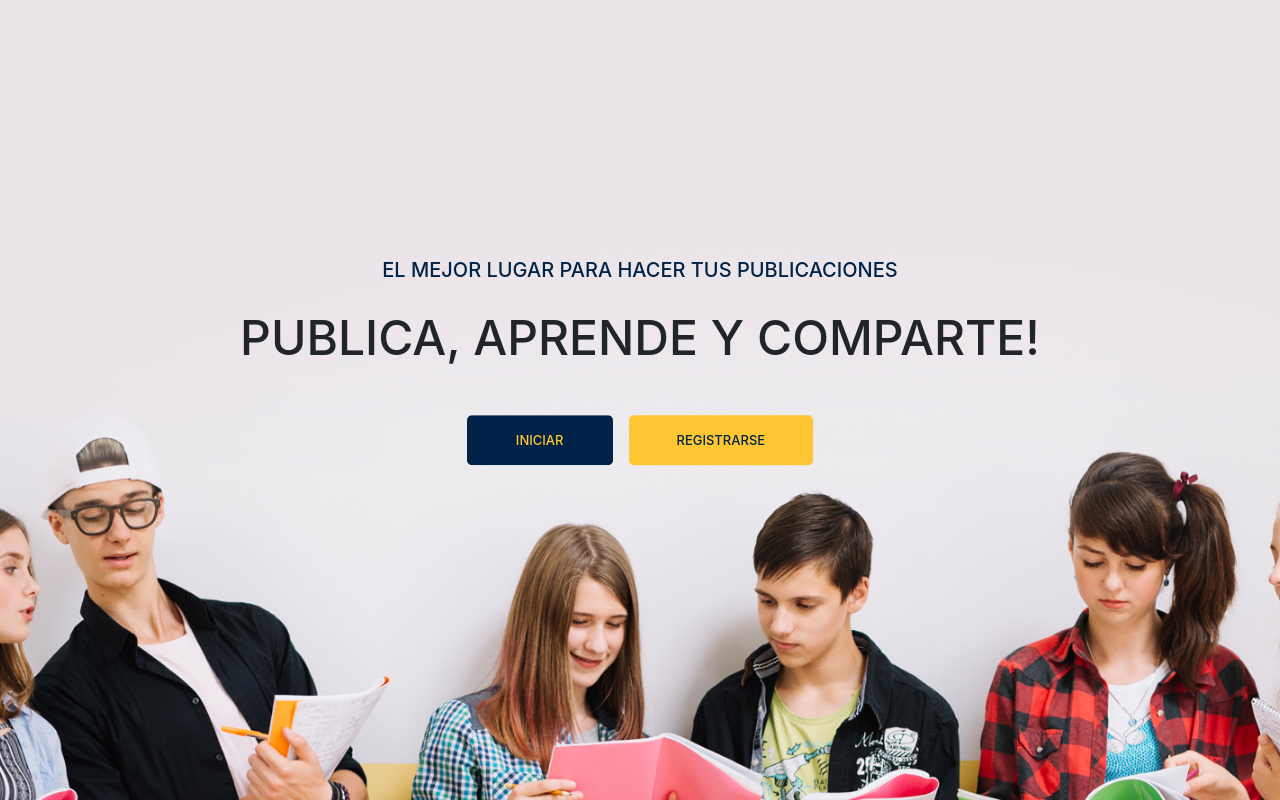
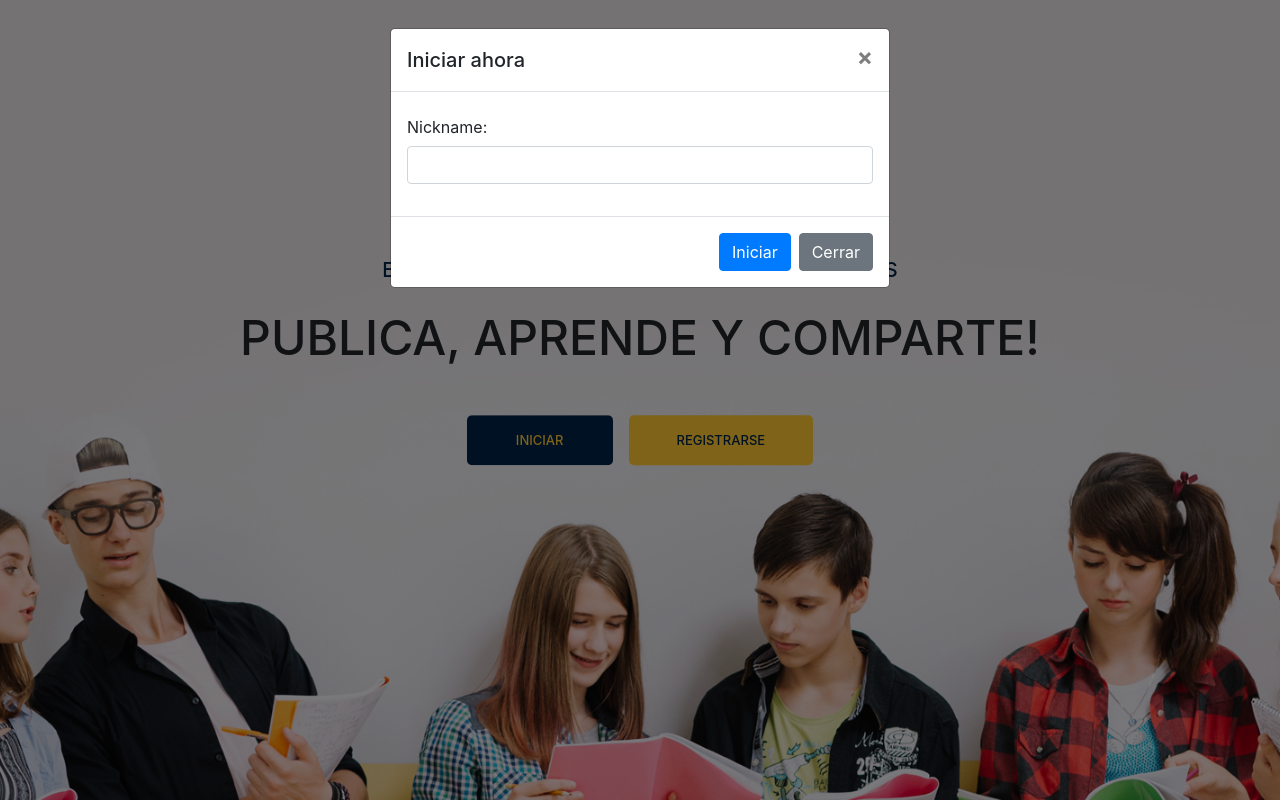
Before and after one commit to JoseSolanoTBW/blog_ui_2019, an Angular app in the folder blogUI/: page / in a window 1280 px wide. Both pictures are taken after a click on the link "INICIAR". Shown: the top 800 px of the page. Built offline with nearby package versions, Linux system fonts and the light colour scheme.

Commit message:
Modal feature on login

```diff
--- a/blogUI/package.json
+++ b/blogUI/package.json
@@ -20,6 +20,7 @@
     "@angular/platform-browser-dynamic": "~7.2.0",
     "@angular/router": "~7.2.0",
     "core-js": "^2.5.4",
+    "jquery": "^3.3.1",
     "rxjs": "~6.3.3",
     "tslib": "^1.9.0",
     "zone.js": "~0.8.26"
@@ -29,9 +30,10 @@
     "@angular/cli": "~7.3.4",
     "@angular/compiler-cli": "~7.2.0",
     "@angular/language-service": "~7.2.0",
-    "@types/node": "~8.9.4",
     "@types/jasmine": "~2.8.8",
     "@types/jasminewd2": "~2.0.3",
+    "@types/jquery": "^3.3.29",
+    "@types/node": "~8.9.4",
     "codelyzer": "~4.5.0",
     "jasmine-core": "~2.99.1",
     "jasmine-spec-reporter": "~4.2.1",
--- a/blogUI/src/app/home/home.component.css
+++ b/blogUI/src/app/home/home.component.css
@@ -1,6 +1,12 @@
 /*----------------------------------------------------*/
 /* Home Banner Area css
 ============================================================================================ */
+.feature_area {
+  padding-bottom: 100px; }
+
+  .section_gap_top {
+    padding-top: 130px; }
+
 .home_banner_area {
   z-index: 1;
   min-height: 900px;
--- a/blogUI/src/app/home/home.component.html
+++ b/blogUI/src/app/home/home.component.html
@@ -12,8 +12,8 @@
               Publica, aprende y comparte!
             </h2>
             <div>
-              <a href="#" class="primary-btn2 mb-3 mb-sm-0">Iniciar</a>
-              <a href="#" class="primary-btn ml-sm-3 ml-0">Registrarse</a>
+              <a href="#" id="login" class="primary-btn2 mb-3 mb-sm-0">Iniciar</a>
+              <a href="#" id="singin" class="primary-btn ml-sm-3 ml-0">Registrarse</a>
             </div>
           </div>
         </div>
@@ -73,7 +73,7 @@
   </div>
 </section>
 <!--================ End Feature Area =================-->
-
+<app-login></app-login>
 <!--================ Start footer Area  =================-->
 <footer class="footer-area section_gap">
   <div class="container">
--- a/blogUI/src/app/login/login.component.html
+++ b/blogUI/src/app/login/login.component.html
@@ -1,3 +1,25 @@
-<p>
-  login works!
-</p>
+
+<div class="modal fade" id="modal" tabindex="-1" role="dialog" aria-labelledby="exampleModalLabel" aria-hidden="true">
+  <div class="modal-dialog" role="document">
+    <div class="modal-content">
+      <div class="modal-header">
+        <h5 class="modal-title" id="exampleModalLabel">Iniciar ahora</h5>
+        <button type="button" class="close" data-dismiss="modal" aria-label="Close">
+          <span aria-hidden="true">&times;</span>
+        </button>
+      </div>
+      <div class="modal-body">
+        <form>
+          <div class="form-group">
+            <label for="recipient-name" class="col-form-label">Nickname:</label>
+            <input type="text" class="form-control" id="recipient-name">
+          </div>
+        </form>
+      </div>
+      <div class="modal-footer">
+        <button type="button" class="btn btn-primary">Iniciar</button>
+        <button type="button" class="btn btn-secondary" data-dismiss="modal">Cerrar</button>
+      </div>
+    </div>
+  </div>
+</div>
--- a/blogUI/src/app/login/login.component.ts
+++ b/blogUI/src/app/login/login.component.ts
@@ -1,4 +1,6 @@
 import { Component, OnInit } from '@angular/core';
+
+declare var $: any;
 
 @Component({
   selector: 'app-login',
@@ -10,6 +12,13 @@ export class LoginComponent implements OnInit {
   constructor() { }
 
   ngOnInit() {
+      $('#login').click(function(){
+        $('#modal').modal('toggle');
+      });
+  }
+
+  iniciar(){
+
   }
 
 }
--- a/blogUI/src/index.html
+++ b/blogUI/src/index.html
@@ -9,10 +9,11 @@
   <link rel="icon" type="image/x-icon" href="favicon.ico">
   <link href="https://stackpath.bootstrapcdn.com/bootstrap/4.3.1/css/bootstrap.min.css" rel="stylesheet" integrity="sha384-ggOyR0iXCbMQv3Xipma34MD+dH/1fQ784/j6cY/iJTQUOhcWr7x9JvoRxT2MZw1T" crossorigin="anonymous">
   <link href="styles.css" rel="stylesheet">
-
+  <script src="https://ajax.googleapis.com/ajax/libs/jquery/1.12.4/jquery.min.js"></script>
 </head>
 <body>
   <app-root></app-root>
 </body>
+
 <script src="https://stackpath.bootstrapcdn.com/bootstrap/4.3.1/js/bootstrap.min.js" integrity="sha384-JjSmVgyd0p3pXB1rRibZUAYoIIy6OrQ6VrjIEaFf/nJGzIxFDsf4x0xIM+B07jRM" crossorigin="anonymous"></script>
 </html>
--- a/blogUI/src/styles.css
+++ b/blogUI/src/styles.css
@@ -6,7 +6,6 @@ a {
   a:hover, a:focus {
     text-decoration: none;
     outline: none; }
-
 
 .primary-btn {
   display: inline-block;
```
Also changed, not shown: blogUI/src/app/services/blog.service.ts (added, +17 -0 lines), 2 other files (tests, documents, lock files or other folders).
